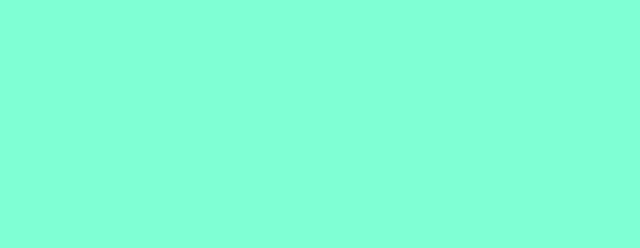
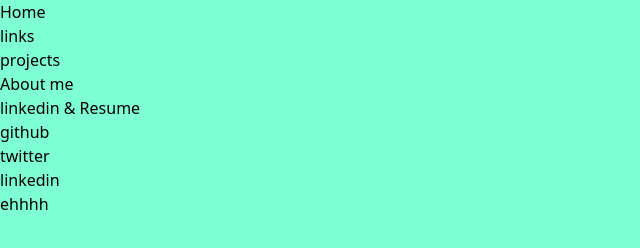
Before and after one commit to GordyD97/PortfolioV.2, a website: page index.html in a window 1280 px wide. Shown: the whole page, without its empty margins (0-640 px from the left). Drawn offline with nearby package versions, Linux system fonts and the light colour scheme; files that its build step writes are made by us from their sources.

Commit message:
adding basic html to work with

```diff
--- a/index.html
+++ b/index.html
@@ -9,20 +9,48 @@
     <title>Gordon's Personal Page</title>
 </head>
 <body>
+    <div class="navbar">
+        <ul>
+            <li class="navitem">Home</li>
+            <li class="navitem">links</li>
+            <li class="navitem"> projects</li>
+            <li class="navitem">About me </li>
+            <li class="navitem"> linkedin & Resume</li>
+            <!-- inside nav bar go back and attempt the magic circle animation -->
+        </ul>
+    </div>
    <!-- use a nav bar  -->
 
     <!-- do something to grab the users attention -->
+        <!-- hero goes here -->
 
     <!-- hero, landing page will be the first the the user can interact with will include nav bar in my protfolio to show that i implement navbars in my work -->
 
+    <div class="project-container">
+        <div class="project-card"></div>
+        <div class="project-card"></div>
+        <div class="project-card"></div>
+        <div class="project-card"></div>
+        <!-- inside the project container use a skeleton loader to implement tailwind mechanics also include on hover animation to add pop-->
+    </div>
     <!-- second i will make a container for holding the project images and links -->
         <!-- yet im now stuck on using a carousel or a grid format again -->
             <!-- yet there is a possibility that i can use a staggered format of grid so each side has alternating patterns for the description and image -->
 
+    <div class="contact-me">
+        <ul class="contact-list">
+            <li class="contact-links">github</li>
+            <li class="contact-links">twitter</li>
+            <li class="contact-links">linkedin</li>
+            <li class="contact-links"> ehhhh</li>
+            <!-- inside the contact link list there will be icons and links to each page using a tag and on hover animation -->
+        </ul>
 <!-- next focus on the contact me part of the page -->
-    <!-- icons are a MUST -->
-    <!-- do something to grab the users attention -->
+<!-- icons are a MUST -->
+<!-- do something to grab the users attention -->
+    </div>
 
 
+<script href="./script.js"></script>
 </body>
 </html>
--- a/input.css
+++ b/input.css
@@ -6,3 +6,26 @@
     background-color:aquamarine;
 
 }
+
+.navbar{
+
+}
+
+.navitem{
+
+}
+.project-container{
+
+}
+.project-card{
+
+}
+.contact-me{
+
+}
+.contact-list{
+
+}
+.contact-links{
+
+}
```
